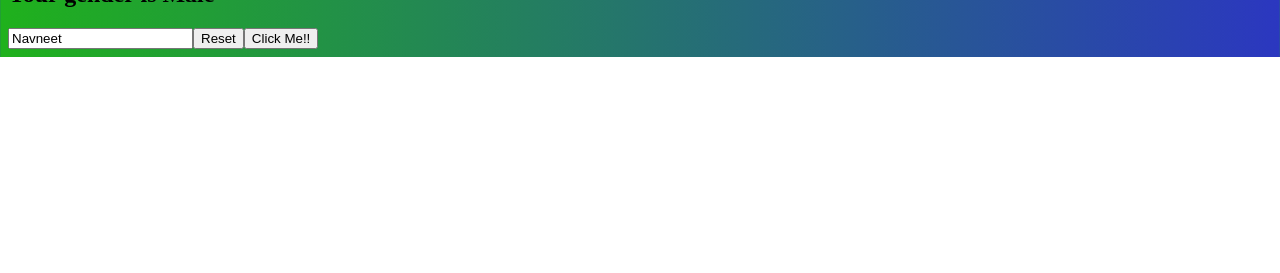
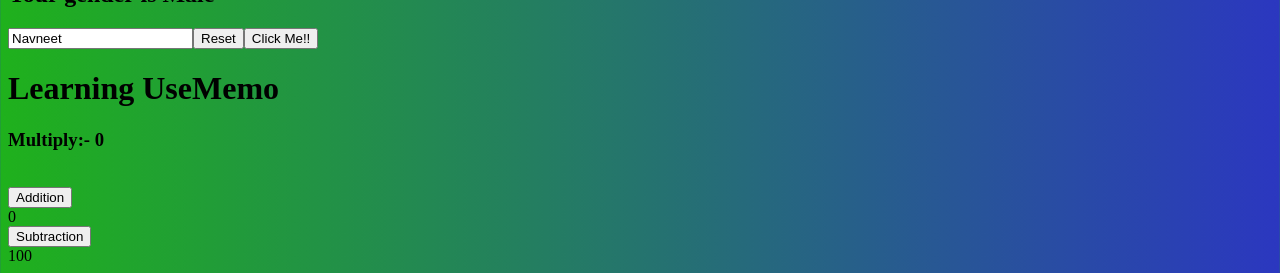
Before and after one commit to NavneetOrion/React-Work, a React (Create React App) app: page / in a window 1280 px wide. Shown: the part 6416-6689 px from the top of the page. Before the commit the page ends 6473 px from the top, so only its background shows below. Built offline with nearby package versions, Linux system fonts and the light colour scheme; no server answers.

Commit message:
UseMemo in React JS

```diff
--- /dev/null
+++ b/src/UseMemo.jsx
@@ -0,0 +1,25 @@
+import React, { useMemo, useState } from 'react'
+
+const UseMemo = () => {
+  const [add,setadd] = useState(0)
+  const [sub,setsub] = useState(100)
+
+  const Multiply = useMemo(function Multiply(){
+    console.log('*****************')
+    return add*5
+  },[add])
+
+  return (
+    <div className='Memo'>
+    <h1>Learning UseMemo</h1>
+
+    <h3>Multiply:- {Multiply}</h3><br/>
+    <button onClick={()=>setadd(add+1)}>Addition</button><br/>
+    <span>{add}</span><br/>
+    <button onClick={()=>setsub(sub -1)}>Subtraction</button><br/>
+    <span>{sub}</span>
+    </div>
+  )
+}
+
+export default UseMemo;
--- a/src/index.js
+++ b/src/index.js
@@ -28,6 +28,7 @@ import FetchAPI from './FetchAPI';
 import FetchApi2 from './FetchApi2';
 import UseContext from './UseContext';
 import UseRef from './UseRef';
+import UseMemo from './UseMemo';
 
 
 const comment = {
@@ -78,7 +79,7 @@ root.render(
 
     <UseContext/>
     <UseRef/>
-
+    <UseMemo/>
 
 
   </>
```
